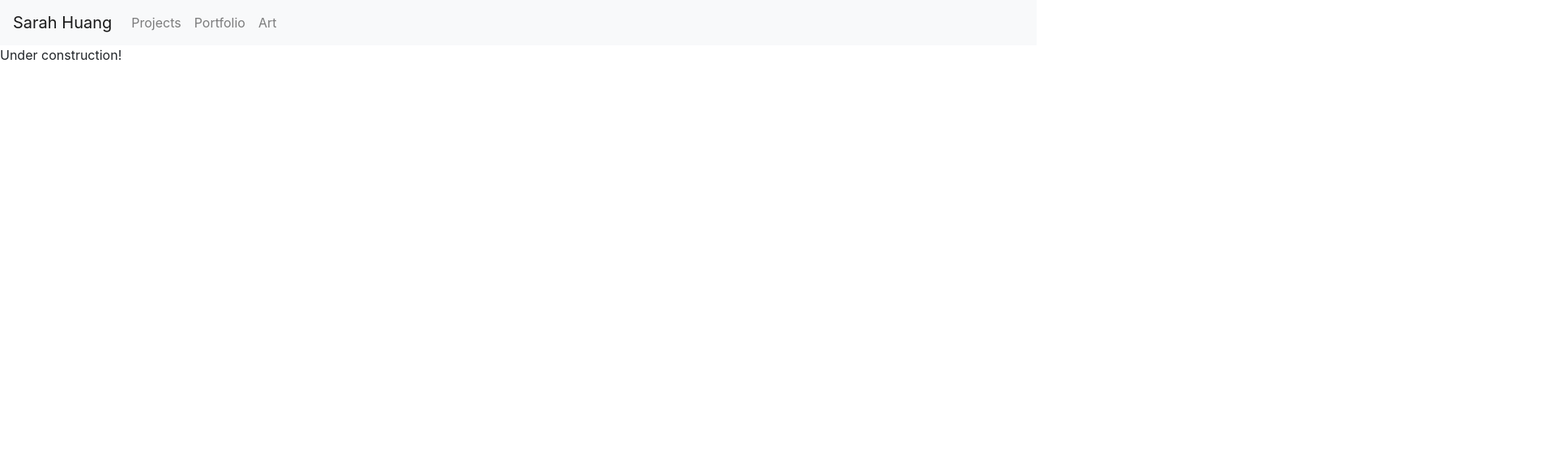
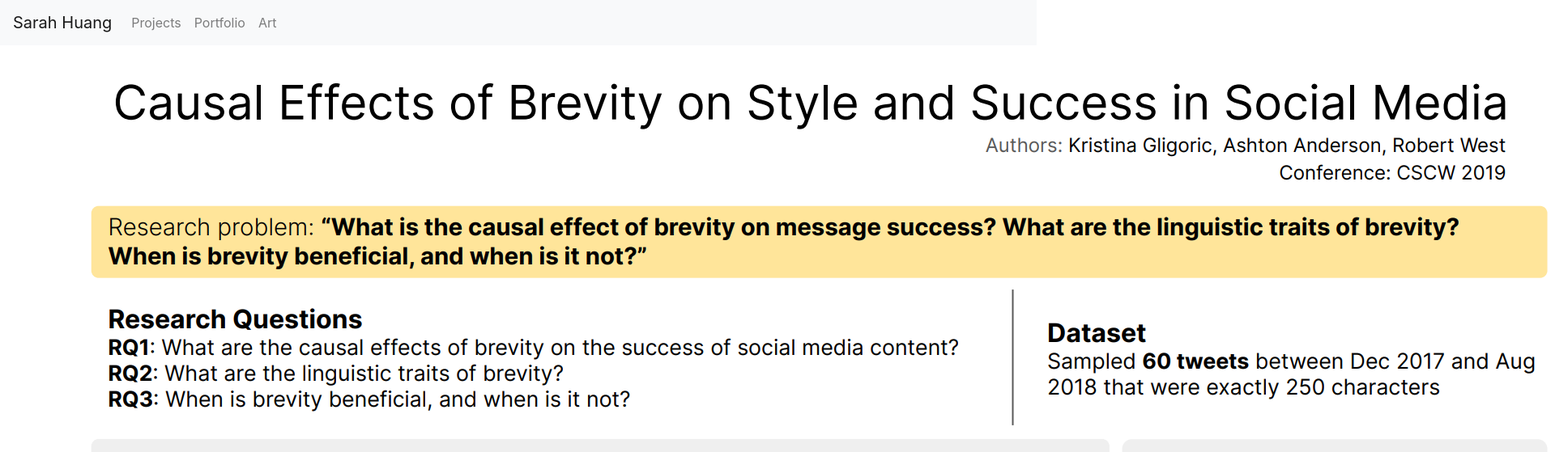
Before and after one commit to sarahthuang/about-sarah, a plain HTML site: page portfolio.html in a window 1280 px wide. Shown: the top 559 px of the page at 81% size, 1920 px wide, since content can reach past the window. Drawn offline with nearby package versions, Linux system fonts and the light colour scheme; a web font is replaced by a local one.

Commit message:
Adding to portfolio.html

```diff
--- a/portfolio.html
+++ b/portfolio.html
@@ -26,7 +26,13 @@
 </head>
 <body>
     <my-header></my-header>
-    <div>Under construction!</div>
+
+    <div class="container p-3">
+        <img src="causal_brv_litprc.png" class="rounded float-left" alt="...">
+        <img src="comic_infogrph_litprc.png" class="rounded float-left" alt="...">
+        <img src="..." class="rounded float-right" alt="...">
+    </div>
+
     <my-footer></my-footer>
 </body>
 </html>
```
Also changed, not shown: causal_brv_litprc.png (added), comic_infogrph_litprc.png (added).
